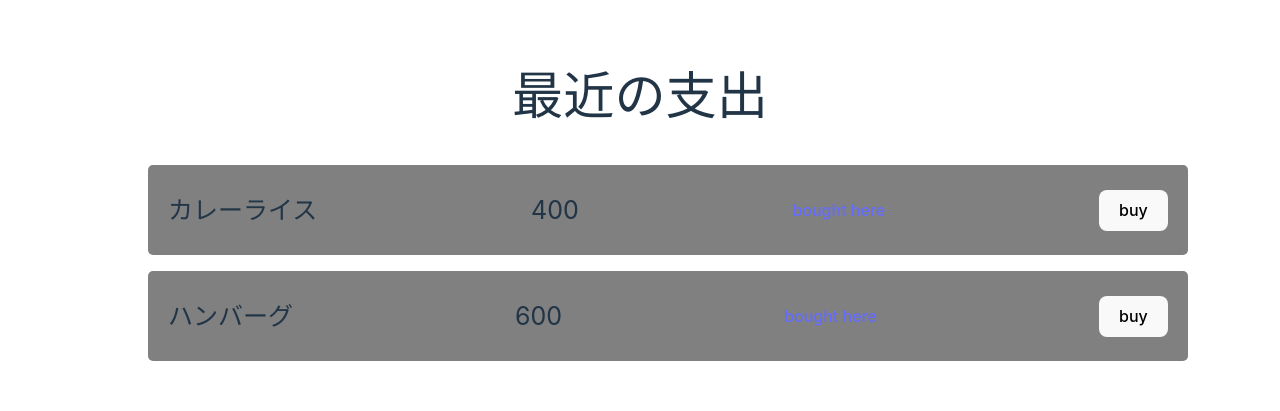
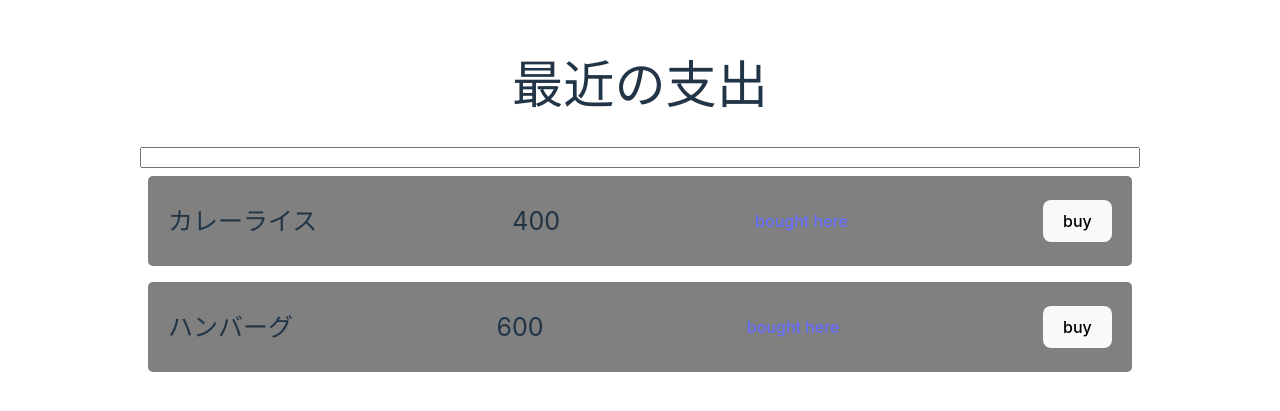
Before and after one commit to Kymaeda/udemy-vue-with-ts, a Vue app: page / in a window 1280 px wide. Shown: the part 199-610 px from the top of the page. Built offline with nearby package versions, Linux system fonts and the light colour scheme.

Commit message:
2023/01/01(ネイティブイベント)

```diff
--- a/src/components/Payment.vue
+++ b/src/components/Payment.vue
@@ -9,11 +9,15 @@ const price2 = 600
 const url2 = 'https://www.nakaita.com/shop/shop-0-97/'
 
 const buy = (itemName: string) => alert(`${itemName}を購入する`)
+const add = (e: any) => {
+  console.log("event_value", e.currentTarget.value)
+}
 </script>
 
 <template>
   <div class="container">
     <h1>最近の支出</h1>
+    <input @input="add">
     <div class="payment-item">
       <label>{{ item1 }}</label>
       <label>{{ price1 }}</label>
@@ -34,6 +38,7 @@ const buy = (itemName: string) => alert(`${itemName}を購入する`)
   display: flex;
   flex-direction: column;
   width: 1000px;
+  margin: 10px;
 }
 
 .payment-item {
@@ -43,7 +48,6 @@ const buy = (itemName: string) => alert(`${itemName}を購入する`)
   justify-content: space-between;
   align-items: center;
   height: 50px;
-  width: 100%;
   background-color: gray;
   border-radius: 5px;
 }
```
